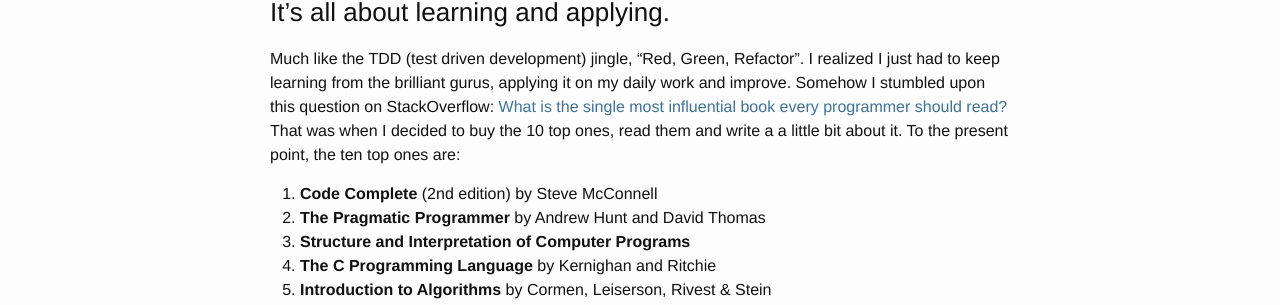
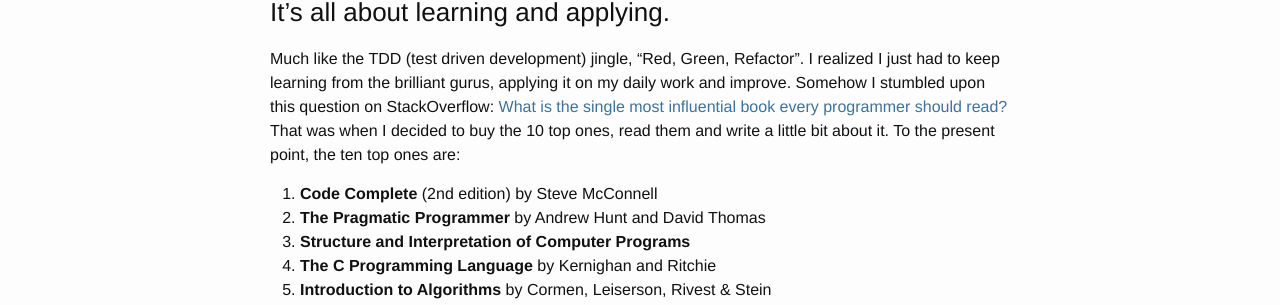
Before and after one commit to andresilveira/andresilveira.github.io, a Jekyll site: the page built from _posts/2015-05-25-the-next-10-books.md, in a window 1280 px wide. Shown: the part 763-1068 px from the top of the page. Built offline with Jekyll 4.4.1, drawn with Linux system fonts in a browser that asks for light colours; comment, search, counter and statistics services are not loaded.

Commit message:
Fix typo

```diff
--- a/_posts/2015-05-25-the-next-10-books.md
+++ b/_posts/2015-05-25-the-next-10-books.md
@@ -11,7 +11,7 @@
 
 ### It's all about learning and applying.
 
-Much like the TDD (test driven development) jingle, "Red, Green, Refactor". I realized I just had to keep learning from the brilliant gurus, applying it on my daily work and improve. Somehow I stumbled upon this question on StackOverflow: [What is the single most influential book every programmer should read?](http://stackoverflow.com/questions/1711/what-is-the-single-most-influential-book-every-programmer-should-read) That was when I decided to buy the 10 top ones, read them and write a a little bit about it. To the present point, the ten top ones are:
+Much like the TDD (test driven development) jingle, "Red, Green, Refactor". I realized I just had to keep learning from the brilliant gurus, applying it on my daily work and improve. Somehow I stumbled upon this question on StackOverflow: [What is the single most influential book every programmer should read?](http://stackoverflow.com/questions/1711/what-is-the-single-most-influential-book-every-programmer-should-read) That was when I decided to buy the 10 top ones, read them and write a little bit about it. To the present point, the ten top ones are:
 
 <ol>
 <li><strong>Code Complete</strong> (2nd edition) by Steve McConnell</li>
```
